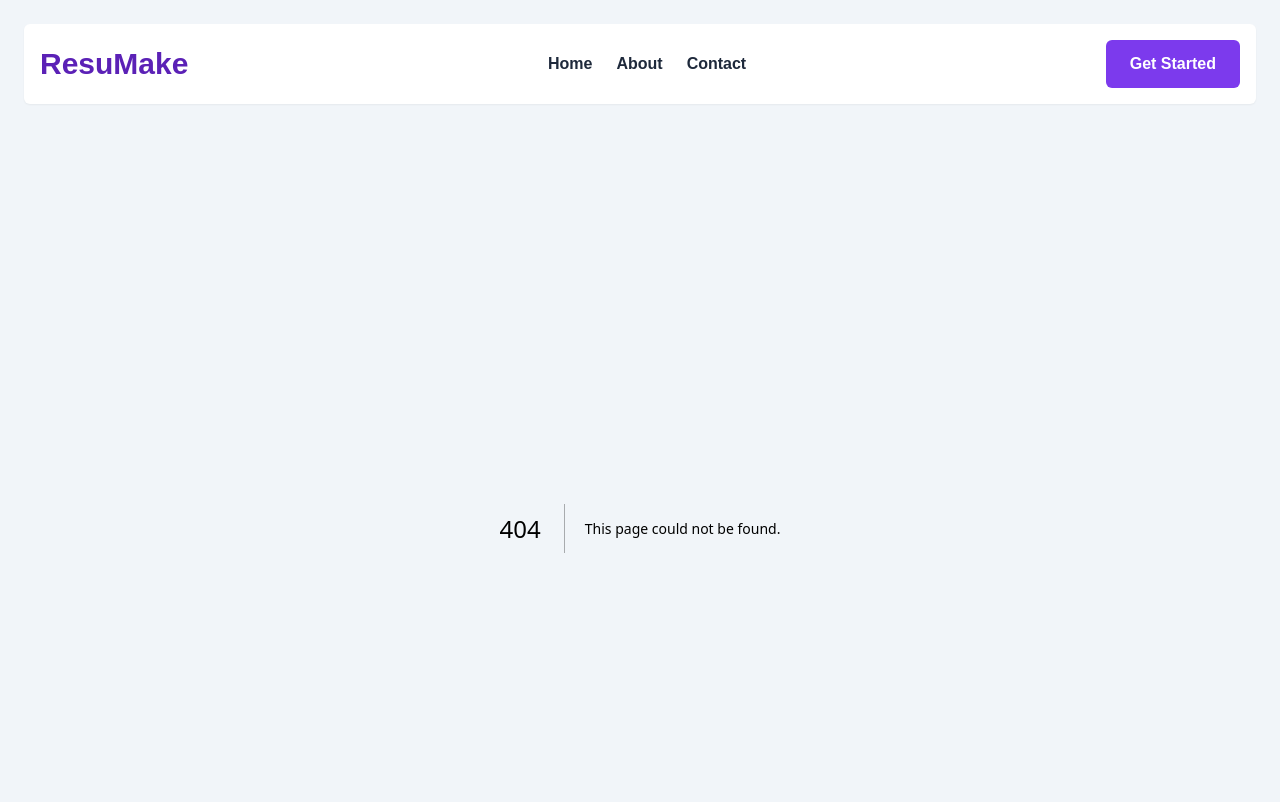
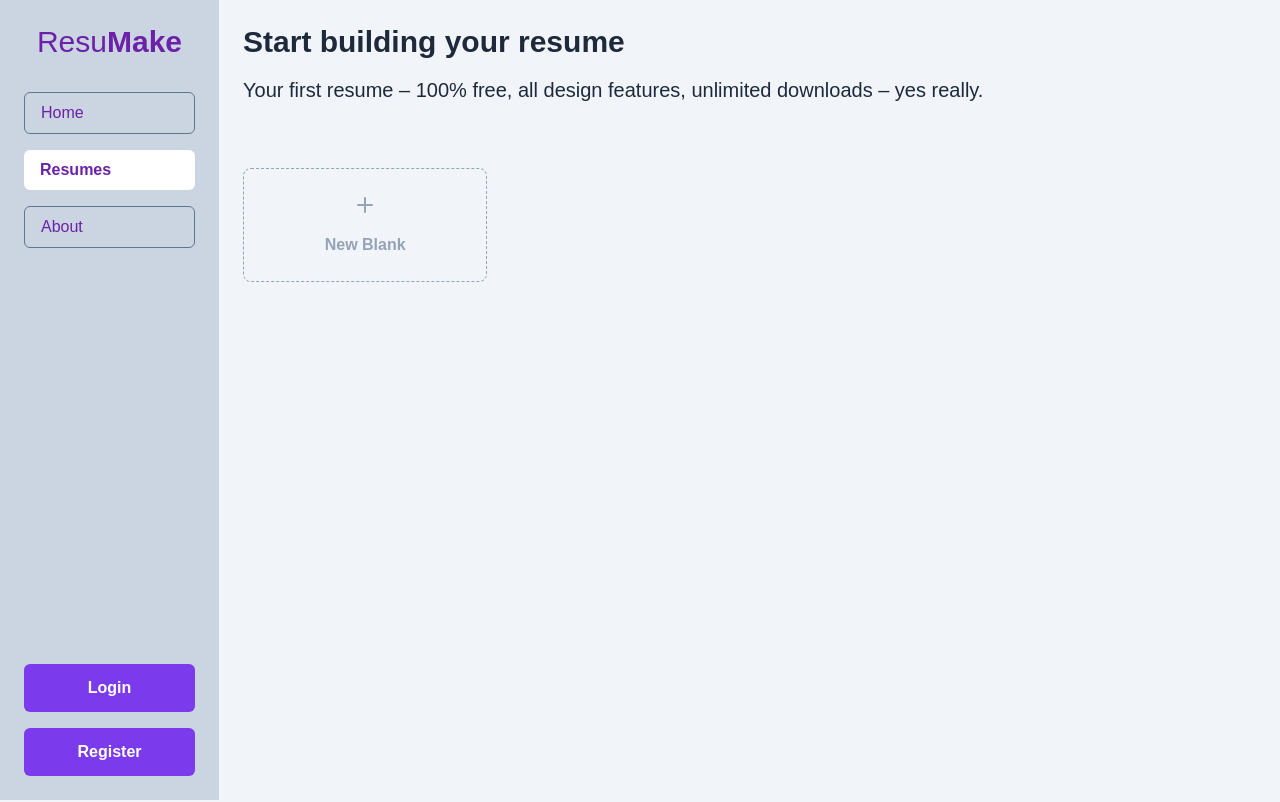
Before and after one commit to gaznafis007/resumake, a Next.js app: page /resumes in a window 1280 px wide. Before the commit this address had no page. Shown: the top 802 px of the page. Built offline with nearby package versions, Linux system fonts and the light colour scheme.

Commit message:
resumes page implemented

```diff
--- a/src/app/layout.js
+++ b/src/app/layout.js
@@ -24,9 +24,9 @@ export default function RootLayout({ children }) {
       <body
         className={`${geistSans.variable} ${geistMono.variable} antialiased bg-slate-100`}
       >
-        <Navbar/>
+
         {children}
-        <Footer/>
+
       </body>
     </html>
   );
--- /dev/null
+++ b/src/app/resumes/create/page.jsx
@@ -0,0 +1,11 @@
+import React from 'react';
+
+const Create = () => {
+    return (
+        <section>
+            <h2 className="text-4xl text-center text-slate-800">This resume create page</h2>
+        </section>
+    );
+};
+
+export default Create;
--- /dev/null
+++ b/src/app/resumes/page.jsx
@@ -0,0 +1,31 @@
+import Sidebar from "@/components/Sidebar/Sidebar";
+import Link from "next/link";
+import React from "react";
+import { FiPlus } from "react-icons/fi";
+
+const Resumes = () => {
+  return (
+    <section className="flex flex-col md:flex-row">
+      <Sidebar />
+      <div className="w-full md:3/4 p-6">
+        <div>
+          <h1 className="text-3xl font-bold text-slate-800">
+            Start building your resume
+          </h1>
+          <p className="mt-4 font-thin text-xl text-slate-800">
+            Your first resume – 100% free, all design features, unlimited
+            downloads – yes really.
+          </p>
+        </div>
+        <div className="mt-8 md:mt-16 grid grid-cols-2 md:grid-cols-4 gap-3">
+          <Link href={'/resumes/create'} className="rounded-lg border border-slate-400 border-dashed p-6 flex flex-col items-center space-y-4">
+            <FiPlus className="text-slate-400 text-2xl" />
+            <h2 className="text-slate-400 font-semibold">New Blank</h2>
+          </Link>
+        </div>
+      </div>
+    </section>
+  );
+};
+
+export default Resumes;
--- a/src/components/HomePage/Banner/Banner.jsx
+++ b/src/components/HomePage/Banner/Banner.jsx
@@ -1,4 +1,5 @@
 import DefaultButton from '@/components/DefaultButton/DefaultButton';
+import Link from 'next/link';
 import React from 'react';
 import { FiArrowUpRight } from "react-icons/fi";
 
@@ -12,7 +13,7 @@ const Banner = () => {
             <DefaultButton optionalStyle={'mt-8'}>
                 <div className="flex flex-row space-x-2">
                 <FiArrowUpRight className='text-xl'/>
-                <p>Start with free</p>
+                <Link href={'/resumes'}>Start with free</Link>
                 </div>
             </DefaultButton>
         </section>
--- a/src/components/HomePage/HomePage.jsx
+++ b/src/components/HomePage/HomePage.jsx
@@ -5,6 +5,9 @@ import Image from "next/image";
 import { getData } from "@/libs/getData";
 import FeatureCard from "../FeatureCard/FeatureCard";
 import Banner from "./Banner/Banner";
+import Footer from "../Footer/Footer";
+import Navbar from "../Navbar/Navbar";
+import Link from "next/link";
 
 const HomePage = async () => {
   const features = await getData("/api/features");
@@ -25,7 +28,7 @@ const HomePage = async () => {
         you deserve.
       </p>
       <DefaultButton optionalStyle={"mt-4 md:mt-8"}>
-        Get started- it's free
+        <Link href={'/resumes'}>Get started- it's free</Link>
       </DefaultButton>
     </>
   );
@@ -122,6 +125,8 @@ const HomePage = async () => {
     </>
   );
   return (
+    <>
+    <Navbar/>
     <section className="mx-4 md:mx-8 mt-6">
       <Header sectionOne={sectionOne} sectionTwo={sectionTwo} />
       {features && (
@@ -149,6 +154,8 @@ const HomePage = async () => {
       />
       <Banner/>
     </section>
+    <Footer/>
+    </>
   );
 };
 
--- a/src/components/Navbar/Navbar.jsx
+++ b/src/components/Navbar/Navbar.jsx
@@ -35,7 +35,9 @@ const Navbar = () => {
                     ))
                 }
             </ul>
-            <DefaultButton optionalStyle={'hidden md:inline-block'}>Get Started</DefaultButton>
+            <DefaultButton optionalStyle={'hidden md:inline-block'}>
+                <Link href={'/resumes'}>Get Started</Link>
+            </DefaultButton>
             {!open && <HiMiniBars3 onClick={() =>setOpen(true)} className="text-3xl md:hidden text-violet-800"/>}
             {
                 open && <Modal position={'fixed top-12 right-8'} setOpen={setOpen}>
--- /dev/null
+++ b/src/components/Sidebar/Sidebar.jsx
@@ -0,0 +1,83 @@
+"use client";
+import Link from "next/link";
+import { usePathname } from "next/navigation";
+import DefaultButton from "../DefaultButton/DefaultButton";
+
+const Sidebar = () => {
+  const pathname = usePathname();
+  return (
+    <div className="w-full md:w-1/5 p-6 bg-slate-300 text-slate-800 md:h-screen">
+      <div className="flex flex-row md:flex-col justify-between md:h-full">
+      <div className="flex flex-row md:flex-col md:space-y-8 space-x-4 md:space-x-0">
+        <h2 className="text-purple-800 text-3xl md:text-center">
+          <Link href={'/'}>Resu<span className="font-semibold">Make</span></Link>
+        </h2>
+        <div className="mt-8 hidden md:flex flex-col space-y-4">
+        <Link
+            className={`text-purple-800 rounded-md px-4 py-2 ${
+              pathname == "/" ?
+              "bg-white font-semibold" : "border border-slate-500"
+            }`}
+            href={"/"}
+          >
+            Home
+          </Link>
+      <Link
+            className={`text-purple-800 rounded-md px-4 py-2 ${
+              pathname == "/resumes" ?
+              "bg-white font-semibold" : "border border-slate-500"
+            }`}
+            href={"/resumes"}
+          >
+            Resumes
+          </Link>
+      <Link
+            className={`text-purple-800 rounded-md px-4 py-2 ${
+              pathname == "/about" ?
+              "bg-white font-semibold" : "border border-slate-500"
+            }`}
+            href={"/about"}
+          >
+            About
+          </Link>
+        </div>
+      </div>
+      <div className="flex flex-row md:flex-col md:space-y-4 space-x-4 md:space-x-0">
+        <DefaultButton><Link href={'/login'}>Login</Link></DefaultButton>
+        <DefaultButton><Link href={'/register'}>Register</Link></DefaultButton>
+      </div>
+      </div>
+      <div className="flex flex-row space-x-4 md:hidden mt-4">
+      <Link
+            className={`text-purple-800 rounded-md px-4 py-2 ${
+              pathname == "/" ?
+              "bg-white font-semibold" : "border border-slate-500"
+            }`}
+            href={"/"}
+          >
+            Home
+          </Link>
+      <Link
+            className={`text-purple-800 rounded-md px-4 py-2 ${
+              pathname == "/resumes" ?
+              "bg-white font-semibold" : "border border-slate-500"
+            }`}
+            href={"/resumes"}
+          >
+            Resumes
+          </Link>
+      <Link
+            className={`text-purple-800 rounded-md px-4 py-2 ${
+              pathname == "/about" ?
+              "bg-white font-semibold" : "border border-slate-500"
+            }`}
+            href={"/about"}
+          >
+            About
+          </Link>
+      </div>
+    </div>
+  );
+};
+
+export default Sidebar;
```
